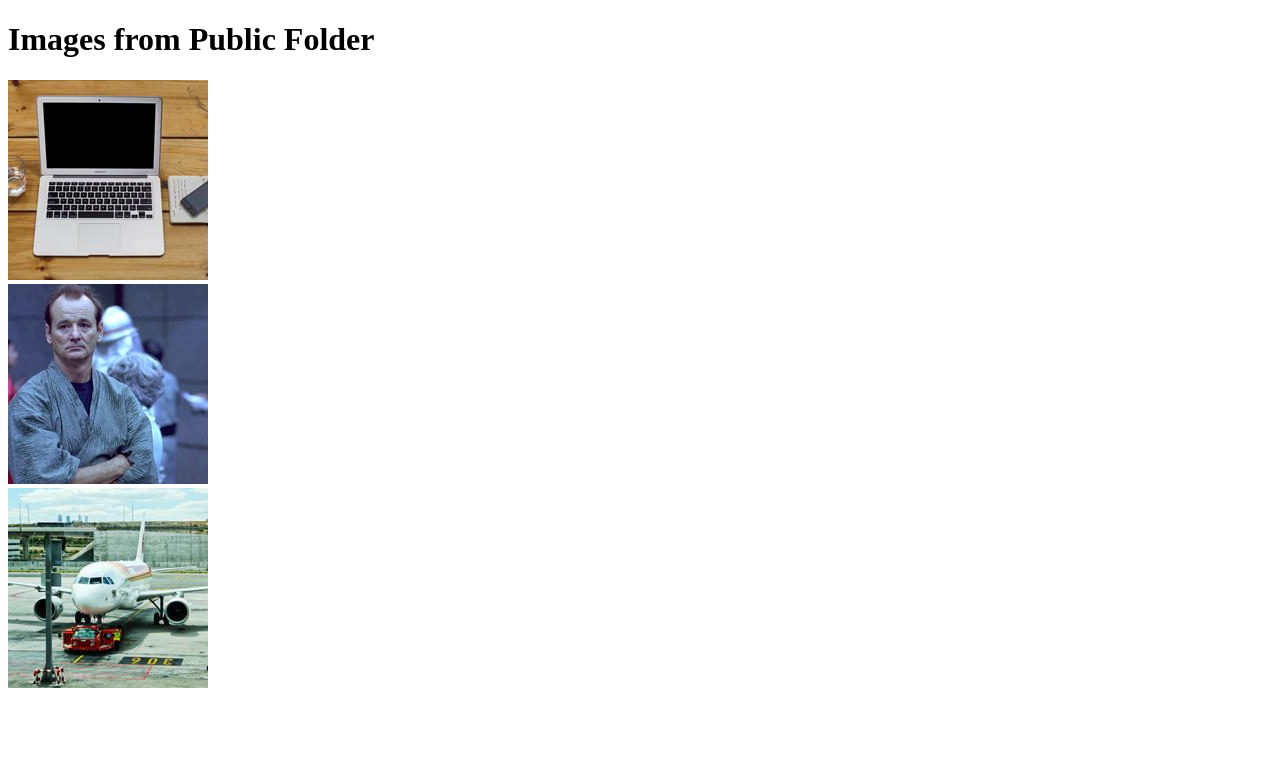
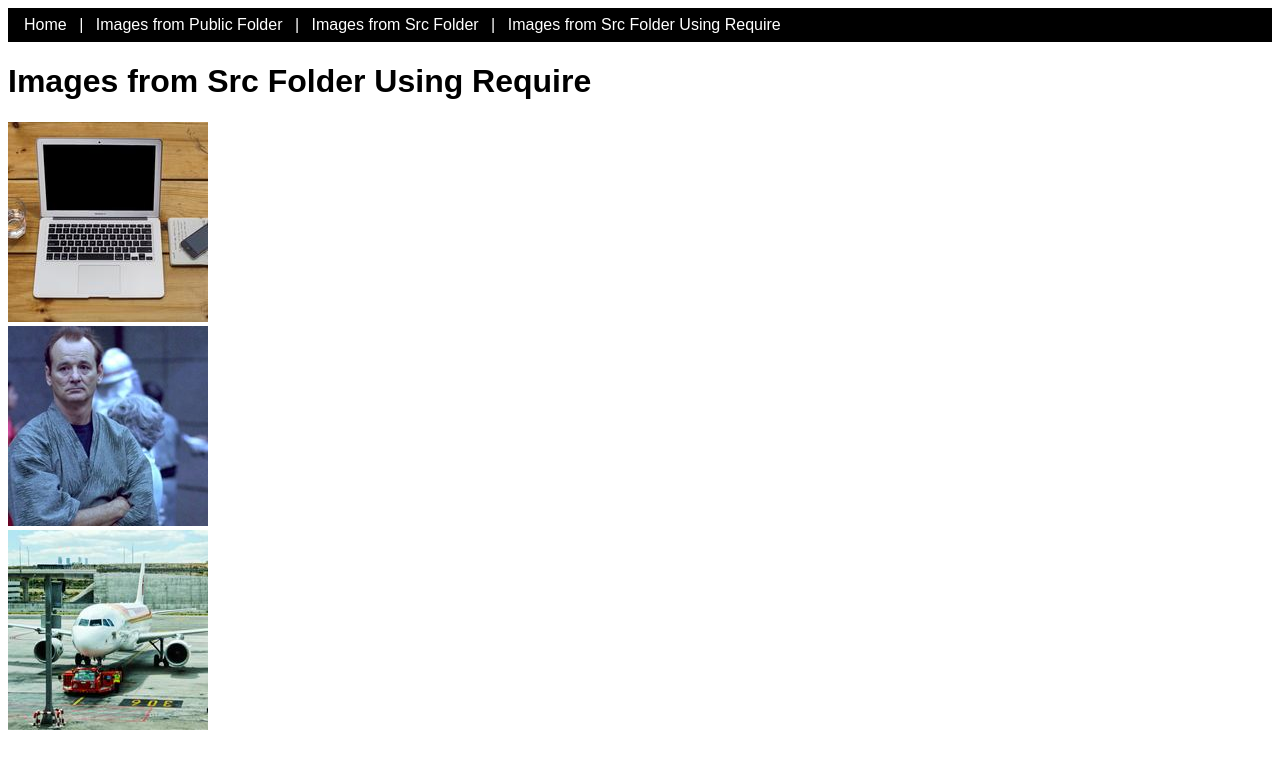
Before and after one commit to petercolella/react-images, a React (Create React App) app: page /src-require in a window 1280 px wide. Shown: the top 768 px of the page. Built offline with nearby package versions, Linux system fonts and the light colour scheme.

Commit message:
adds NavBar and styling

```diff
--- a/src/App.js
+++ b/src/App.js
@@ -1,19 +1,27 @@
 import { BrowserRouter as Router, Route, Switch } from "react-router-dom";
 import Home from "./containers/Home/Home";
+import NavBar from "./components/NavBar/NavBar";
 import PublicFolderImages from "./containers/PublicFolderImages/PublicFolderImages";
 import SrcFolderImages from "./containers/SrcFolderImages/SrcFolderImages";
 import SrcFolderRequireImages from "./containers/SrcFolderRequireImages/SrcFolderRequireImages";
 
 function App() {
   return (
+    <div style={{ fontFamily: "Arial, Helvetica, sans-serif" }}>
       <Router>
+        <NavBar />
         <Switch>
           <Route exact path={"/"} component={Home} />
           <Route exact path={"/public"} component={PublicFolderImages} />
           <Route exact path={"/src"} component={SrcFolderImages} />
-        <Route exact path={"/src-require"} component={SrcFolderRequireImages} />
+          <Route
+            exact
+            path={"/src-require"}
+            component={SrcFolderRequireImages}
+          />
         </Switch>
       </Router>
+    </div>
   );
 }
 
--- /dev/null
+++ b/src/components/NavBar/NavBar.jsx
@@ -0,0 +1,39 @@
+import React from "react";
+import { NavLink } from "react-router-dom";
+
+const styles = {
+  navBar: {
+    backgroundColor: "black",
+    color: "white",
+    padding: "0.5rem",
+  },
+  navLink: {
+    color: "white",
+    textDecoration: "none",
+    margin: "0.5rem",
+  },
+};
+
+const NavBar = () => {
+  return (
+    <div style={styles.navBar}>
+      <NavLink style={styles.navLink} to={"/"}>
+        Home
+      </NavLink>
+      {"  |  "}
+      <NavLink style={styles.navLink} to={"/public"}>
+        Images from Public Folder
+      </NavLink>
+      {"  |  "}
+      <NavLink style={styles.navLink} to={"/src"}>
+        Images from Src Folder
+      </NavLink>
+      {"  |  "}
+      <NavLink style={styles.navLink} to={"/src-require"}>
+        Images from Src Folder Using Require
+      </NavLink>
+    </div>
+  );
+};
+
+export default NavBar;
--- a/src/containers/SrcFolderRequireImages/SrcFolderRequireImages.jsx
+++ b/src/containers/SrcFolderRequireImages/SrcFolderRequireImages.jsx
@@ -5,7 +5,7 @@ import cards from "./cardsRequire";
 const PublicFolderImage = () => {
   return (
     <div>
-      <h1>Images from Public Folder</h1>
+      <h1>Images from Src Folder Using Require</h1>
       {cards.map((card, i) => (
         <Card key={i} {...card} />
       ))}
```
Lines whose indentation alone changed are shown as unchanged.
